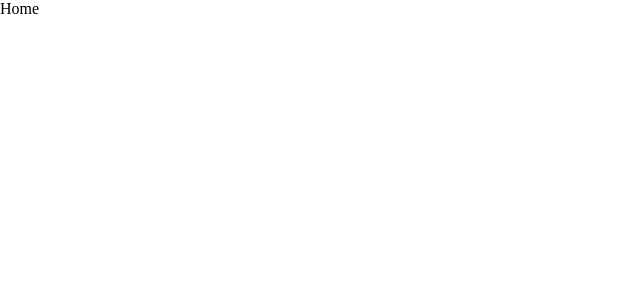
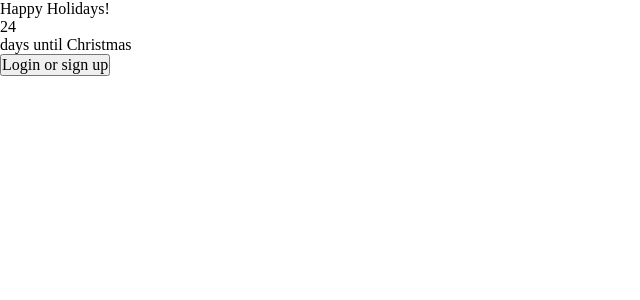
Before and after one commit to siddav83/happy-holiday-frontend, a React (Create React App) app: page / in a window 1280 px wide. Shown: the top 300 px of the page, without its empty margins (0-640 px from the left). Built offline with nearby package versions, Linux system fonts and the light colour scheme.

Commit message:
Added countdown to homepage

```diff
--- a/src/Pages/Home/Home.js
+++ b/src/Pages/Home/Home.js
@@ -1,8 +1,40 @@
-import React from "react";
+import React, { useEffect, useState } from "react";
 import "./style.css";
 
+const msToDays = 1000 * 60 * 60 * 24
+
 const Home = () => {
-	return <div>Home</div>;
+	const [loggedIn, setLoggedIn] = useState(null)
+	const [nextEvent, setNextEvent] = useState({
+		name: 'Christmas',
+		date: new Date(2022, 11, 25)
+	})
+	const [counter, setCounter] = useState(null)
+	const counterLimit = 99
+
+	function daysLeft(target){
+		const timeLeft = target.getTime() - new Date().getTime()
+		return Math.ceil(timeLeft / msToDays)
+	}
+
+	useEffect(() => {
+		setCounter(daysLeft(nextEvent.date))
+	}, [nextEvent])
+
+	return <div>
+		<h1>Happy Holidays!</h1>
+
+		{
+			counter < counterLimit && <>
+				<h2>{counter}</h2>
+				<p>days until {nextEvent.name}</p>
+			</>
+		}
+
+		{
+			!loggedIn && <button>Login or sign up</button>
+		}
+	</div>;
 };
 
 export default Home;
```
